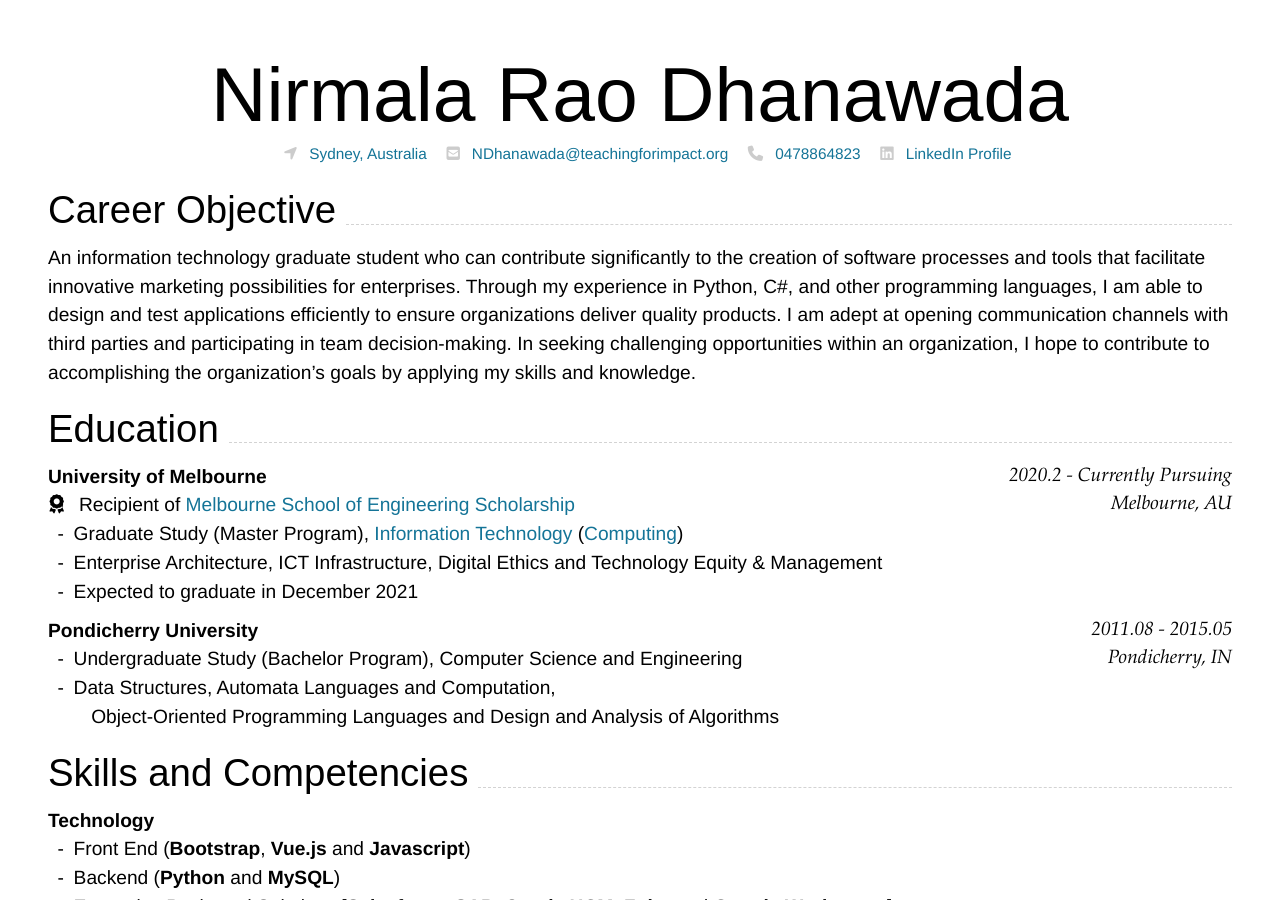
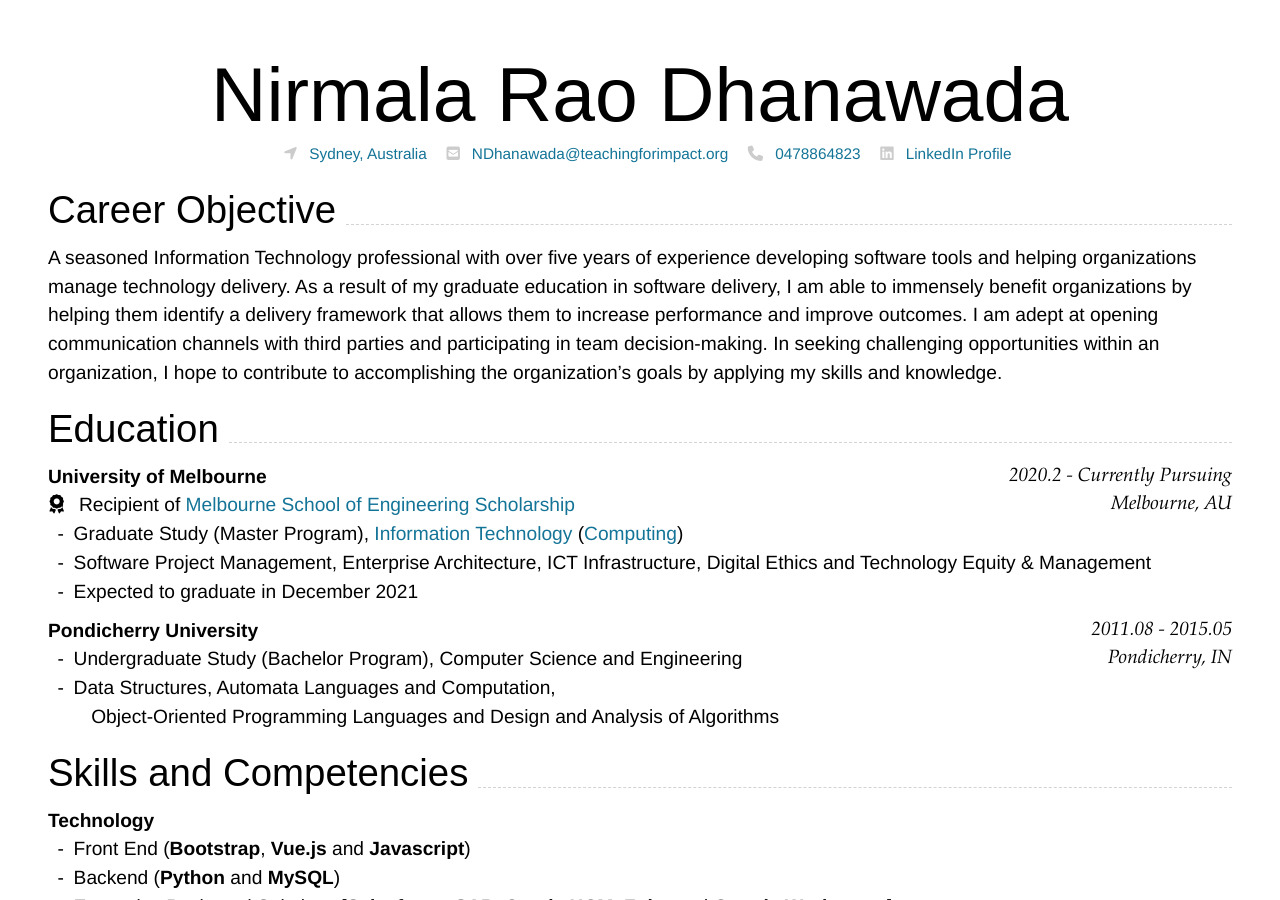
Before and after one commit to thedhanawada/me, a Jekyll site: the page built from index.md, in a window 1280 px wide and 900 px high. Built offline with Jekyll 4.4.1, drawn with Linux system fonts in a browser that asks for light colours; nearby versions of some CDN libraries.

Commit message:
update01

````diff
--- a/index.md
+++ b/index.md
@@ -41,7 +41,7 @@ Supported arguments:
 
 ## Career Objective
 
-An information technology graduate student who can contribute significantly to the creation of software processes and tools that facilitate innovative marketing possibilities for enterprises. Through my experience in Python, C#, and other programming languages, I am able to design and test applications efficiently to ensure organizations deliver quality products. I am adept at opening communication channels with third parties and participating in team decision-making. In seeking challenging opportunities within an organization, I hope to contribute to accomplishing the organization's goals by applying my skills and knowledge.
+A seasoned Information Technology professional with over five years of experience developing software tools and helping organizations manage technology delivery. As a result of my graduate education in software delivery, I am able to immensely benefit organizations by helping them identify a delivery framework that allows them to increase performance and improve outcomes. I am adept at opening communication channels with third parties and participating in team decision-making. In seeking challenging opportunities within an organization, I hope to contribute to accomplishing the organization's goals by applying my skills and knowledge.
 
 ## Education
 
@@ -52,7 +52,7 @@ Melbourne, AU
 ```
 - <i class="fas fa-award"></i> Recipient of [Melbourne School of Engineering Scholarship](https://scholarships.unimelb.edu.au/awards/melbourne-school-of-engineering-foundation-scholarship)
 - Graduate Study (Master Program), [Information Technology](https://handbook.unimelb.edu.au/2021/courses/mc-it) ([Computing](https://handbook.unimelb.edu.au/2021/components/mc-it-spec-1))
-- Enterprise Architecture, ICT Infrastructure, Digital Ethics and Technology Equity & Management
+- Software Project Management, Enterprise Architecture, ICT Infrastructure, Digital Ethics and Technology Equity & Management
 - Expected to graduate in December 2021
 
 ### **Pondicherry University** `2011.08 - 2015.05`
````
